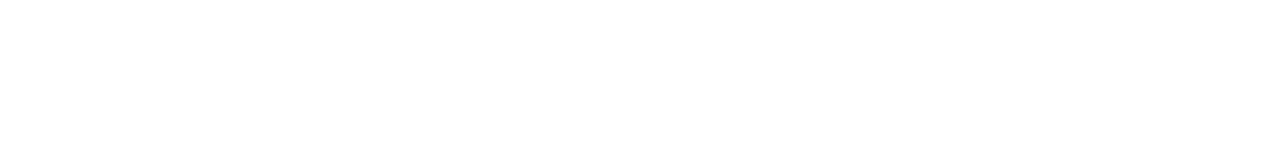
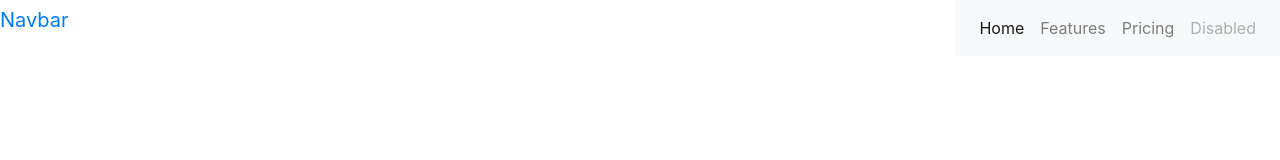
Before and after one commit to mrmikehoyt/hw2demo, a plain HTML site: page index.html in a window 1280 px wide. Drawn offline with nearby package versions, Linux system fonts and the light colour scheme.

Commit message:
Revision 2 navbar positioned correctly

```diff
--- a/index.html
+++ b/index.html
@@ -2,9 +2,55 @@
 <html lang="en">
 <head>
     <link rel="stylesheet" href="https://stackpath.bootstrapcdn.com/bootstrap/4.4.1/css/bootstrap.min.css" integrity="sha384-Vkoo8x4CGsO3+Hhxv8T/Q5PaXtkKtu6ug5TOeNV6gBiFeWPGFN9MuhOf23Q9Ifjh" crossorigin="anonymous">
+    <link rel="stylesheet" href="style2.css">
     <meta charset="UTF-8">
     <meta name="viewport" content="width=device-width, initial-scale=1.0">
     <title>Document</title>
+
+    <header>
+        <nav>
+
+            <ul class="nav justify-content-left"> <!-- justify nav bar to right -->
+
+
+                <a class="navbar-brand" href="#">Navbar</a>
+                <button class="navbar-toggler" type="button" data-toggle="collapse" data-target="#navbarNav" aria-controls="navbarNav" aria-expanded="false" aria-label="Toggle navigation">
+                    <span class="navbar-toggler-icon"></span>
+                  </button>
+
+
+            </ul><!-- justify nav bar to right -->
+
+
+         </div>
+             </nav>
+             <div class="fixed-top">
+             <nav>
+                <ul class="nav justify-content-end"> <!-- justify nav bar to right -->
+               <nav class="navbar navbar-expand-lg navbar-light bg-light">
+
+                    <div class="collapse navbar-collapse" id="navbarNav">
+
+                      <ul class="navbar-nav">
+                        <li class="nav-item active">
+                          <a class="nav-link" href="#">Home <span class="sr-only">(current)</span></a>
+                        </li>
+                        <li class="nav-item">
+                          <a class="nav-link" href="#">Features</a>
+                        </li>
+                        <li class="nav-item">
+                          <a class="nav-link" href="#">Pricing</a>
+                        </li>
+                        <li class="nav-item">
+                          <a class="nav-link disabled" href="#" tabindex="-1" aria-disabled="true">Disabled</a>
+                        </li>
+                      </ul>
+                    </div>
+                  </nav>
+                  </ul>
+             </nav>
+             </div>
+            </header>
 </head>
 <body>
 
```
